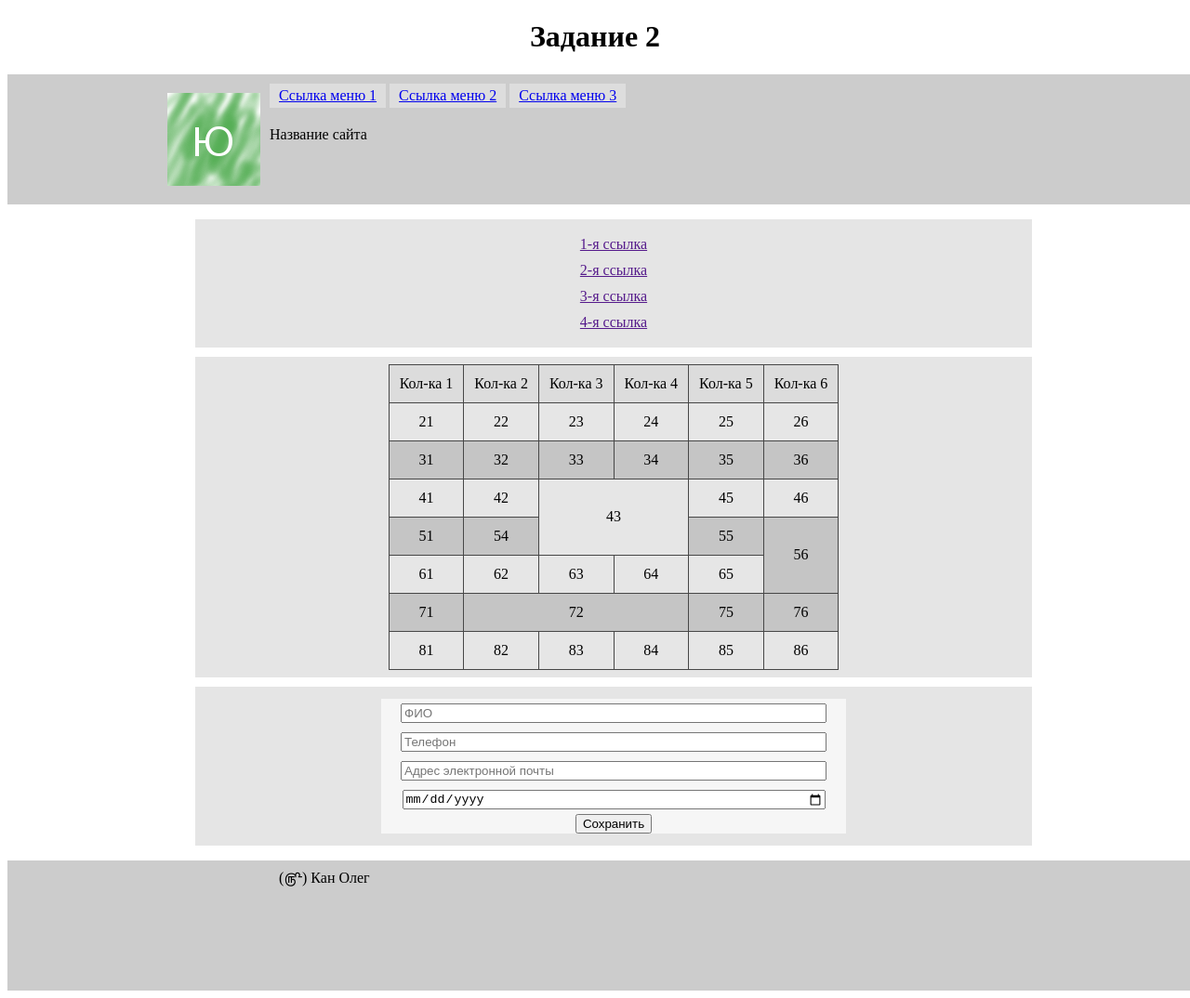
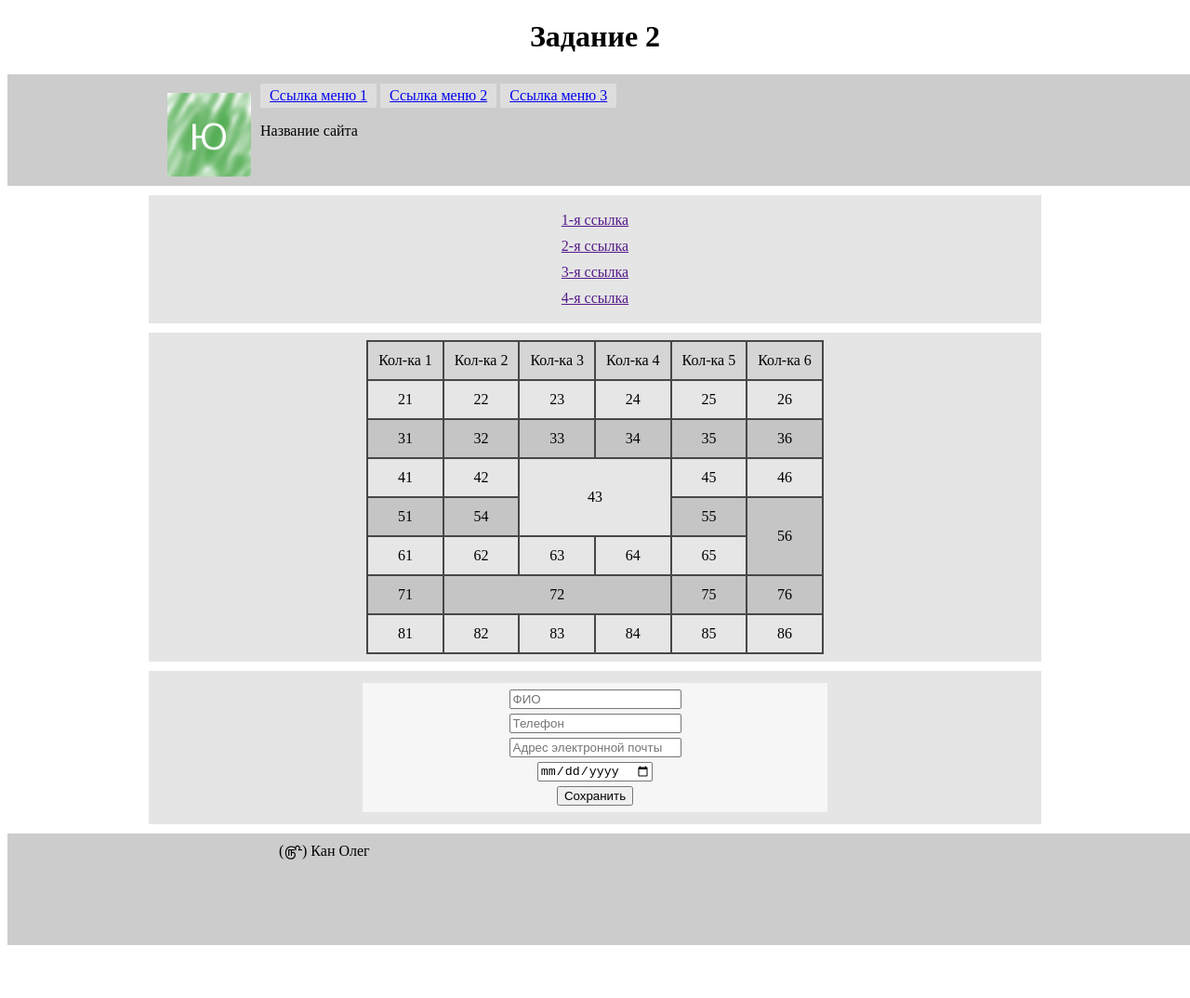
Before and after one commit to Tasyaak/Tasyaak.github.io, a plain HTML site: page index2.html in a window 1280 px wide. Shown: the whole page at 93% size. After the commit the page ends 1025 px from the top, so only its background shows below. Drawn offline with Linux system fonts and the light colour scheme.

Commit message:
Add files via upload

```diff
--- a/index2.html
+++ b/index2.html
@@ -7,29 +7,30 @@
 </head>
 <body>
     <h1> Задание 2 </h1>
+
     <header id="header">
         <div class="content">
-            <img src="image2.png" alt="Буква Ю" title="Логотип">
-            <div>
+            <img class="img" src="image2.png" alt="Буква Ю" title="Логотип">
+            <nav id="nav">
                 <div> <a href="https://www.youtube.com/@Kelin2025" title="Лучший ютубер по объективным оценкам и разборам инди-игр"> Ссылка меню 1 </a> </div>
                 <div> <a href="https://www.youtube.com/@alanbecker" title="Лучший ютубер по анимации стикменов в мире Minecraft"> Ссылка меню 2 </a> </div>
                 <div> <a href="https://www.youtube.com/@BlackCabinet/videos" title="Лучших ютуберов по видеоэссе про искусство кино"> Ссылка меню 3 </a> </div>
-            </div>
+            </nav>
             <div class="syte">
                 <p> Название сайта </p>
             </div>
         </div>
     </header>
-    <nav id="nav" class="content">
-        <ul>
-            <li>
+
+    <div class="content">
+        <div class="blok">
             <div> <a href="" title="Пустышки"> 1-я ссылка </a> </div>
             <div> <a href="" title="Пустышки"> 2-я ссылка </a> </div>
             <div> <a href="" title="Пустышки"> 3-я ссылка </a> </div>
             <div> <a href="" title="Пустышки"> 4-я ссылка </a> </div>
-            </li>
+        </div>
 
-            <li>
+        <div class="blok">
             <table id="table">
                 <thead>
                     <tr>
@@ -94,19 +95,18 @@
                     </tr>
                 </tbody>
             </table>
-            </li>
+        </div>
 
-            <li>
+        <div class="blok">
             <form>
-                    <input type="text" name="Fio" placeholder="ФИО">
-                    <input type="tel" name="Phone" placeholder="Телефон">
-                    <input type="email" name="Email" placeholder="Адрес электронной почты">
-                    <input type="date" name="Date">
-                    <button type="submit"> Сохранить </button>
+                <div> <input type="text" name="Fio" placeholder="ФИО"> </div>
+                <div> <input type="tel" name="Phone" placeholder="Телефон"> </div>
+                <div> <input type="email" name="Email" placeholder="Адрес электронной почты"> </div>
+                <div> <input type="date" name="Date"> </div>
+                <div> <button type="submit"> Сохранить </button> </div>
             </form>
-            </li>
-        </ul>
-    </nav>
+        </div>
+    </div>
 
     <footer id="footer">
         <div class="content">
--- a/style.css
+++ b/style.css
@@ -7,21 +7,21 @@ h1
     width: 100%;
     background-color: #ccc;
     padding: 10px;
-    height: 120px;
+    height: 100px;
 }
 .content
 {
     max-width: 960px;
     margin: 0 auto;
 }
-#header > div > img
+.img
 {
     float: left;
     margin: 10px;
-    width: 100px;
-    height: 100px;
+    width: 90px;
+    height: 90px;
 }
-#header > div > div > div
+#nav > div
 {
     display: inline-block;
     padding: 4px 10px;
@@ -29,21 +29,16 @@ h1
 }
 .syte
 {
-    margin-top: 20px;
+    margin-top: 10px;
 }
-#nav
-{
-    padding: 0;
-}
-#nav > ul > li
+.blok
 {
     padding: 8px;
-    margin: 10px;
+    margin: 10px 0;
     background-color: #e5e5e5;
-    list-style-type: none;
     text-align: center;
 }
-#nav > ul > li > div
+.blok > div
 {
     margin: 10px 0;
 }
@@ -54,12 +49,16 @@ h1
 }
 #table, #table td
 {
-    border: 1px #474747 solid
+    border: 2px #474747 solid
 }
 #table td
 {
     padding: 11px;
     text-align: center;
+}
+#table thead tr
+{
+    background-color: #d5d5d5! important;
 }
 #table tr:nth-child(even)
 {
@@ -69,20 +68,16 @@ h1
 {
     background-color: #e6e6e6;
 }
-#table thead tr
-{
-    background-color: #dcdcdc! important;
-}
-form
+.blok > form
 {
     background-color: #f6f6f6;
     width: 500px;
     margin: 5px auto;
+    padding: 2px 0;
 }
-form > input
+.blok > form > div
 {
     margin: 5px 0;
-    width: 90%;
 }
 #footer > div > div
 {
```
Lines whose indentation alone changed are shown as unchanged.
